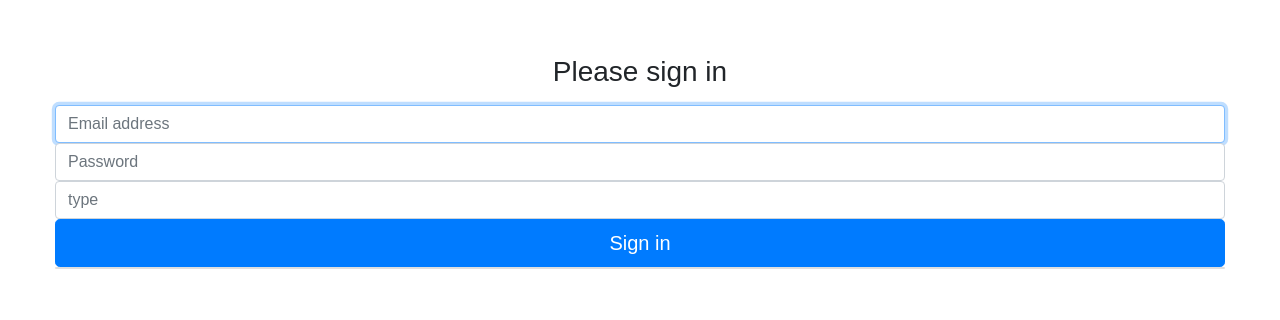
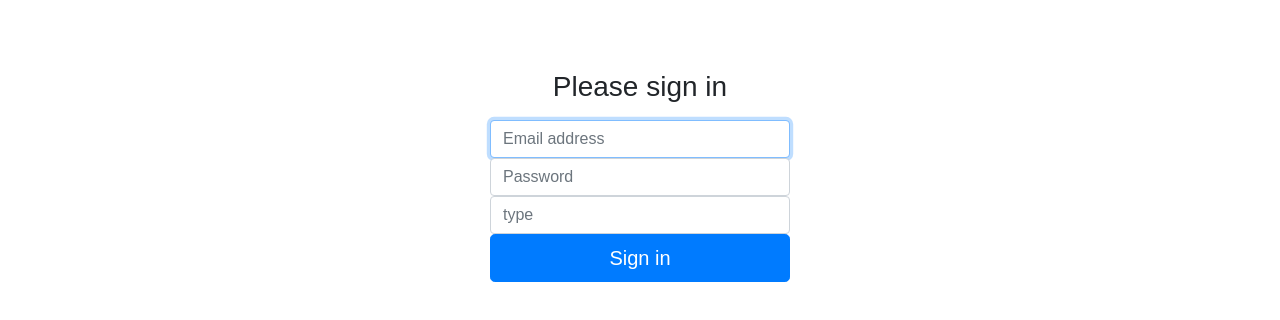
Before and after one commit to mandardeshpande/freelance-fronend, a React (Create React App) app: page / in a window 1280 px wide. Shown: the top 320 px of the page. Built offline with nearby package versions, Linux system fonts and the light colour scheme.

Commit message:
final ready

```diff
--- a/src/App.js
+++ b/src/App.js
@@ -56,13 +56,13 @@ class App extends Component {
     render() {
         let dashBoard = null;
         if(this.state.loginSuccess){
-            dashBoard = (this.state.type === 'buyer')?<BuyerDashBoard/>:<SellerDashBoard/>;
+            dashBoard = (this.state.type === 'buyer')?<div className="card"><BuyerDashBoard/></div>:<div className="card"><SellerDashBoard/></div>;
         }
 
         return (
             <div className="App">
                 <Login showLogin={this.state.showLogin} handleLogin={this.handleLogin}/>
-                <div className="card">{dashBoard}</div>
+                {dashBoard}
             </div>
         );
     }
--- a/src/components/Buyer/BuyerDashBoard.jsx
+++ b/src/components/Buyer/BuyerDashBoard.jsx
@@ -27,7 +27,10 @@ export default class BuyerDashBoard extends React.Component{
     }
 
     componentDidMount(){
+        this.dashBoardLoader();
+    }
 
+    dashBoardLoader(){
         const userId = localStorage.getItem('UserId');
 
         const getProjectPromise = getAllProjectPosted().then((response)=>{
@@ -49,7 +52,6 @@ export default class BuyerDashBoard extends React.Component{
         }).catch((err)=>{
             console.error(err);
         });
-
     }
 
     handleClick(tab) {
--- a/src/components/Seller/SellerDashBoard.jsx
+++ b/src/components/Seller/SellerDashBoard.jsx
@@ -29,11 +29,14 @@ export default class SellerDashBoard extends React.Component {
     }
 
     componentDidMount() {
+        this.dashBoardLoader();
+    }
+
+    dashBoardLoader(){
         const userId = localStorage.getItem("UserId");
         getAllBidForProjectBySeller(userId).then(response=>{
             this.setState({bids:response.data, isLoading: false});
-        })
-
+        });
     }
 
 
--- a/src/styles/App.css
+++ b/src/styles/App.css
@@ -34,3 +34,10 @@
 .center{
   margin:0 auto
 }
+
+.form-signin{
+  width: 100%;
+  max-width: 330px;
+  padding: 15px;
+  margin: auto;
+}
```
